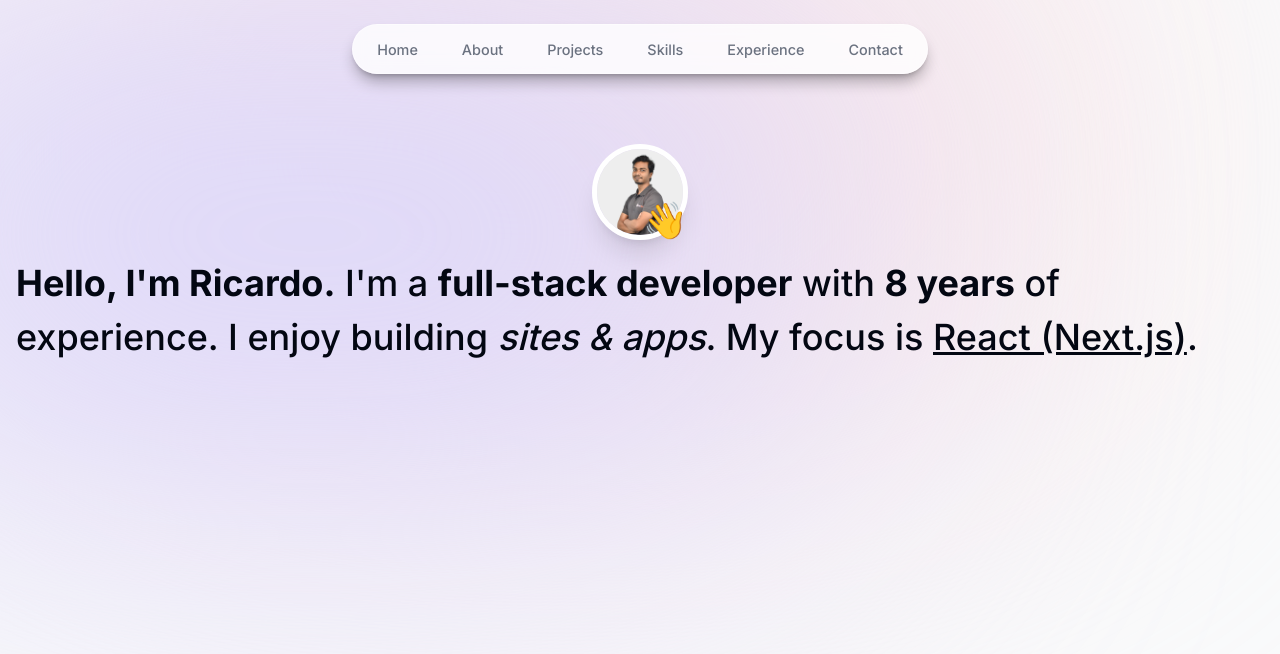
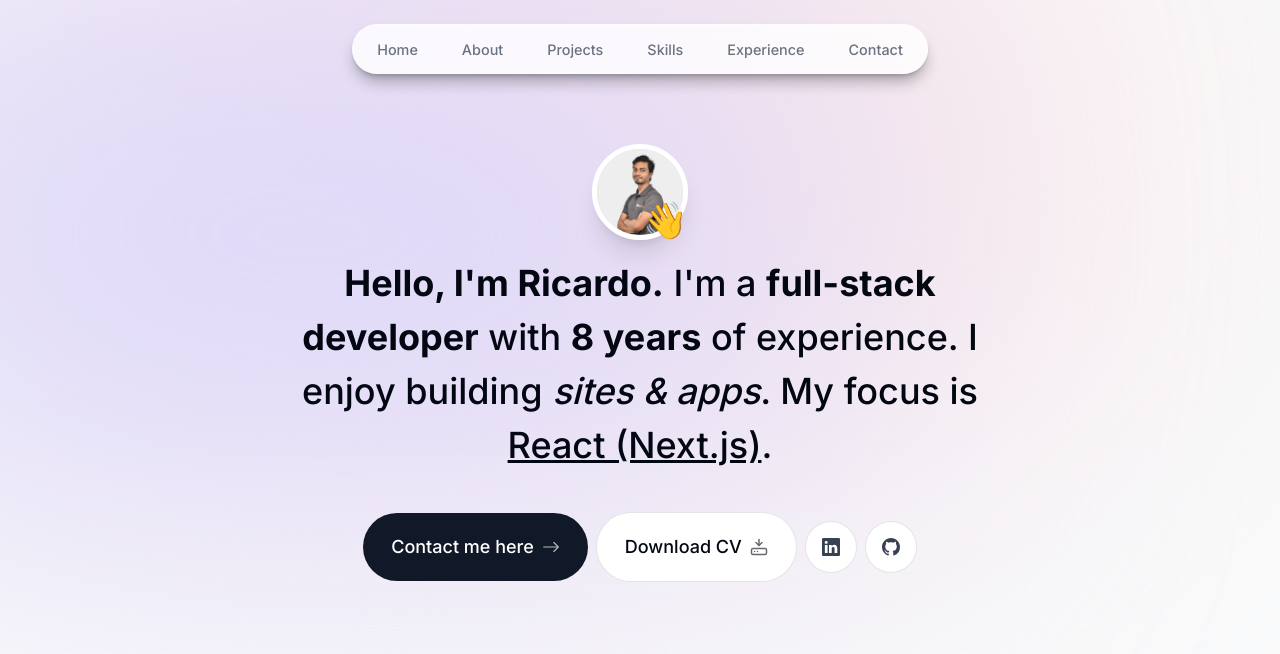
Before and after one commit to ziaul888/personal-porfolio, a Next.js app: page / in a window 1280 px wide. Shown: the top 654 px of the page. Built offline with nearby package versions, Linux system fonts and the light colour scheme.

Commit message:
intro section done

```diff
--- a/app/page.tsx
+++ b/app/page.tsx
@@ -3,7 +3,7 @@
 
 export default function Home() {
   return (
-    <main className="">
+    <main className="flex flex-col items-center px-4">
       <Intro/>
     </main>
   )
--- a/components/Intro.tsx
+++ b/components/Intro.tsx
@@ -3,10 +3,13 @@
 import Image from "next/image"
 import myImage from "../public/zia-ul-Hoque-bhuiyan.jpg"
 import {motion} from "framer-motion"
+import Link from 'next/link';
+import {BsArrowRight, BsGithub, BsLinkedin} from "react-icons/bs"
+import { LuHardDriveDownload } from 'react-icons/lu';
 
 const Intro = () => {
     return (
-        <section>
+        <section className='mb-28 max-w-[50rem] text-center sm:mb-0'>
             <div className="flex items-center justify-center">
                 <div className="relative">
                     <motion.div
@@ -51,6 +54,33 @@
                 building <span className="italic">sites & apps</span>. My focus is{" "}
                 <span className="underline">React (Next.js)</span>.
             </motion.h1>
+            <motion.div className='flex flex-col sm:flex-row items-center justify-center gap-2 text-lg font-medium'
+             initial={{opacity: 0, y: 100}}
+             animate={{opacity: 1, y: 0}}
+             transition={{
+                delay:0.1
+             }}
+            >
+                <Link href="#contact" className='group bg-gray-900 text-white px-7 py-5 flex items-center gap-2 rounded-full outline-none focus:scale-110 hover:scale-110 hover:bg-gray-950 active:scale-105 transition'>
+                    Contact me here <BsArrowRight className='opacity-70 group-hover:translate-x-1 transition'/>
+                </Link>
+                <a className='group bg-white px-7 py-5 flex items-center gap-2 rounded-full
+                outline-none focus:scale-110 hover:scale-110  active:scale-105 transition
+                cursor-pointer border border-black/10' href='/CV.pdf' download>Download CV
+                    <LuHardDriveDownload className='opacity-60 group-hover:translate-y-1 transition'/>
+                </a>
+                <a className='bg-white text-gray-700 p-4 flex items-center gap-2 rounded-full
+                focus:scale-[1.15] hover:scale-[1.15] hover:text-gray-950  active:scale-105 transition
+                cursor-pointer border border-black/10
+                ' href='https://www.linkedin.com' target='_blank'>
+                    <BsLinkedin/>
+                </a>
+                <a className='bg-white text-gray-700 p-4 flex items-center gap-2 rounded-full
+                 focus:scale-[1.15] hover:scale-[1.15] hover:text-gray-950 active:scale-105 transition
+                cursor-pointer border border-black/10' href='https://github.com/ziaul888' target='_blank'>
+                    <BsGithub/>
+                </a>
+            </motion.div>
         </section>
     );
 };
```
Also changed, not shown: 1 other file (tests, documents, lock files or other folders).
